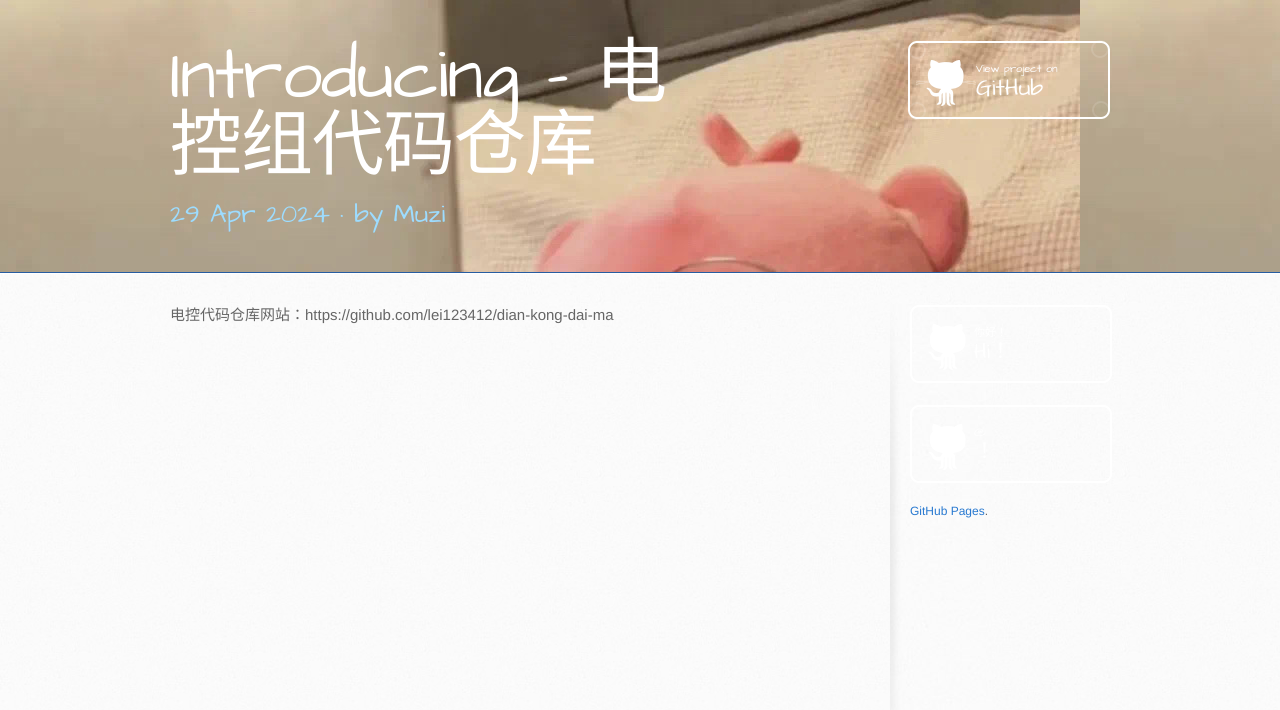
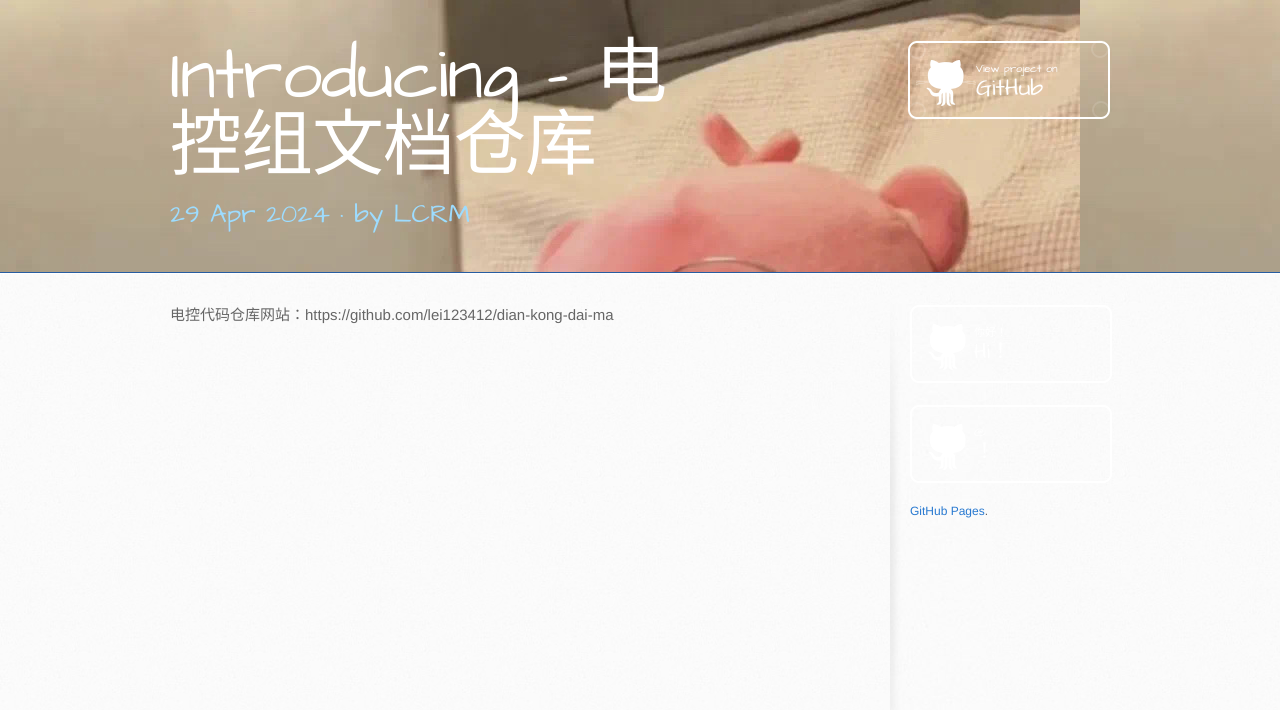
Before and after one commit to Muzi1205/HBUTmotor-control-unit.github.io, a Jekyll site: the page built from index.md, in a window 1280 px wide. Shown: the top 710 px of the page. Built offline with Jekyll 4.4.1, drawn with Linux system fonts in a browser that asks for light colours; our own code applies the rules of GitHub Pages for plain Markdown files.

Commit message:
Update _config.yml

```diff
--- a/_config.yml
+++ b/_config.yml
@@ -1,5 +1,5 @@
-title: Introducing - 电控组代码仓库
-description: 29 Apr 2024 · by Muzi
+title: Introducing - 电控组文档仓库
+description: 29 Apr 2024 · by LCRM
 show_downloads: true
 google_analytics:
 theme: jekyll-theme-architect
```
